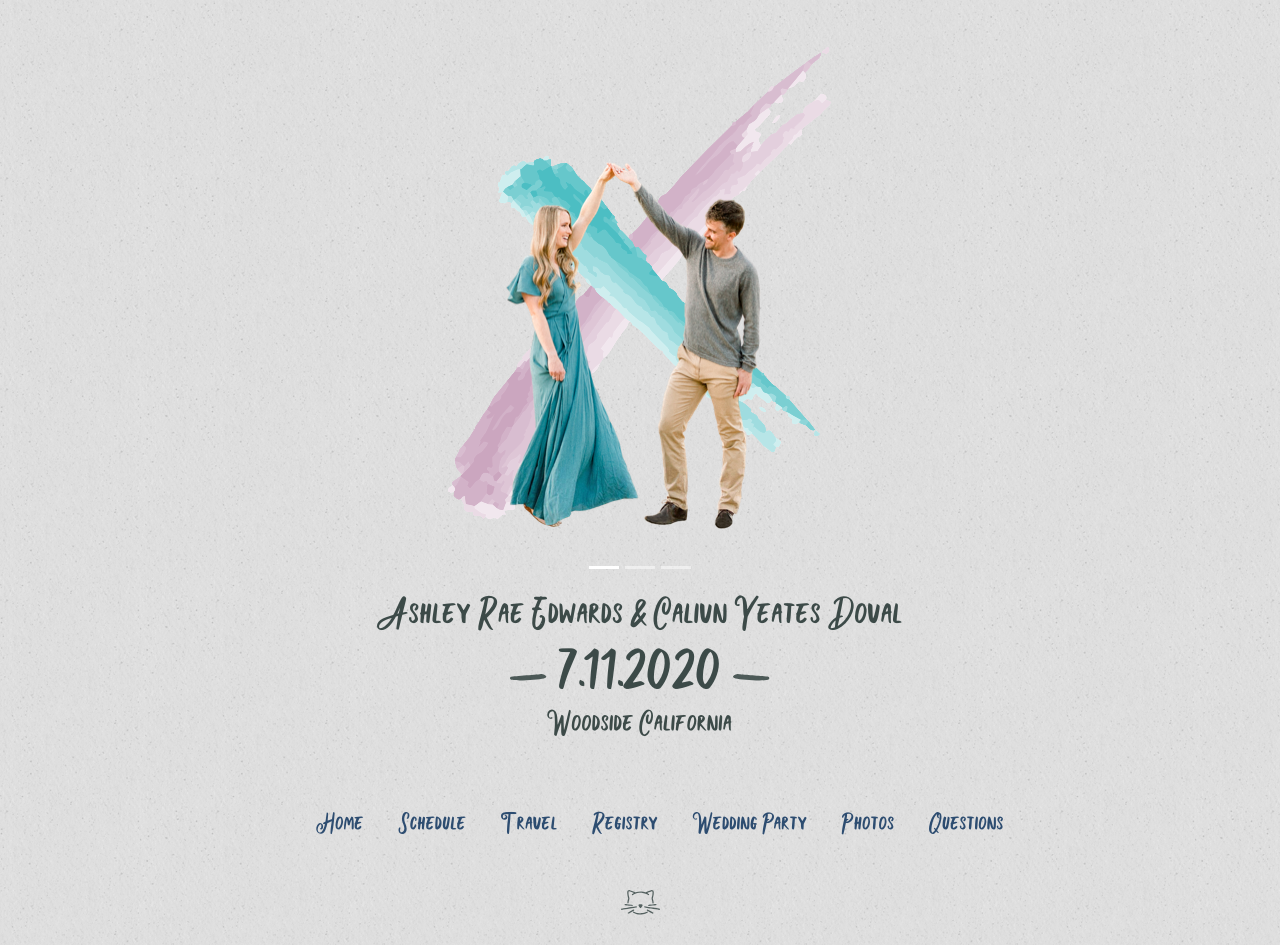
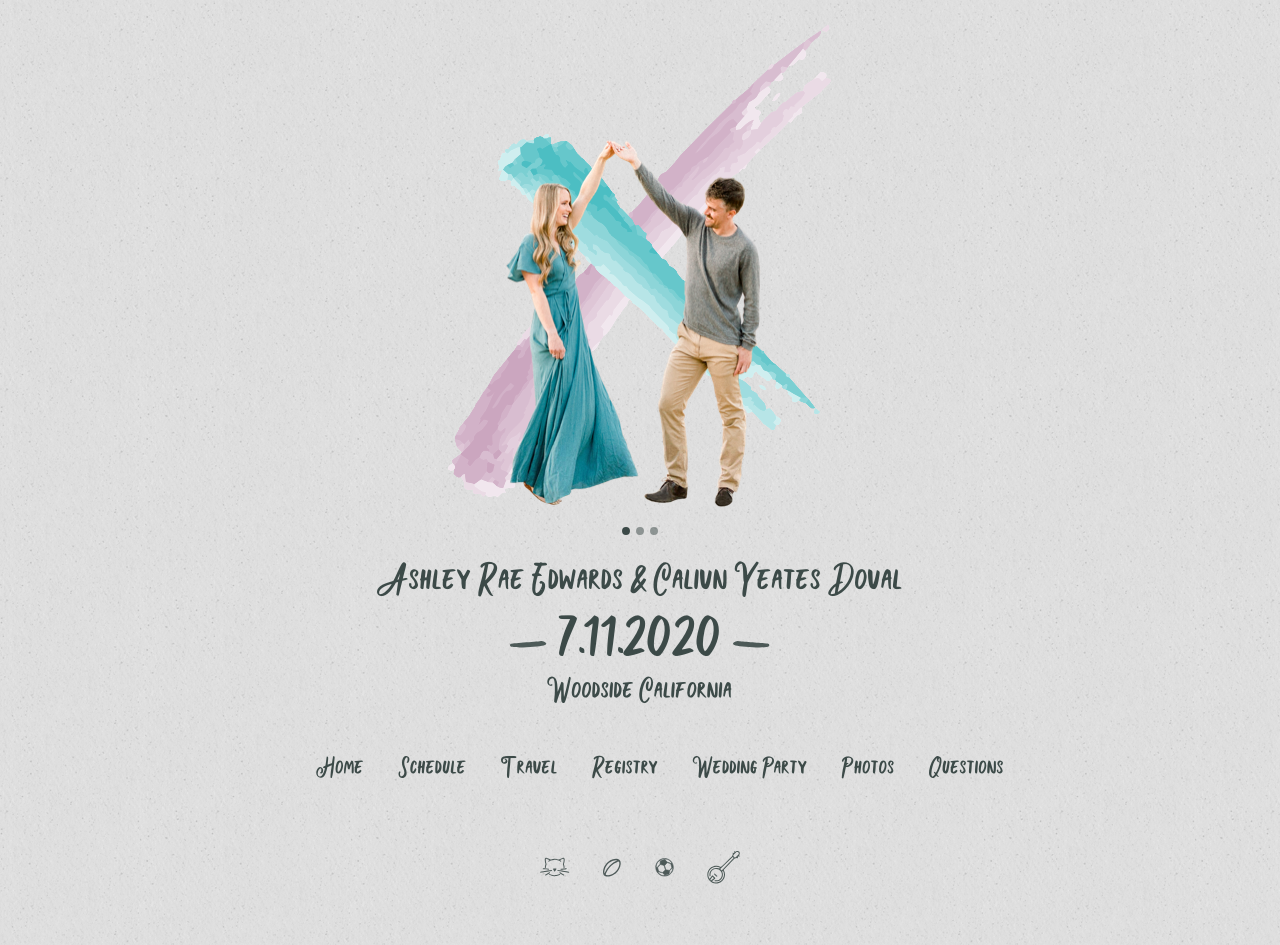
Before and after one commit to cydoval/save, a Jekyll site: the page built from index.html, in a window 1280 px wide. Built offline with Jekyll 4.4.1, drawn with Linux system fonts in a browser that asks for light colours; nearby versions of some CDN libraries; the list of posts is cut into pages by our own code; comment, search, counter and statistics services are not loaded.

Commit message:
lunchtime push

```diff
--- a/_includes/footer.html
+++ b/_includes/footer.html
@@ -1,7 +1,16 @@
 <footer class="container text-center">
-    <div class="foot-icons">
+    <div class="foot-icons d-flex justify-content-center align-items-bottom">
+      <a href="/media/rupert.mov">
+        <img src="/media/cat.svg" alt="Cat icon">
+      </a>
       <a target="_blank" href="https://caes.ucdavis.edu">
-        <img src="/media/cat.svg" alt="CAES logo">
+        <img src="/media/rugby.svg" alt="CAES logo">
+      </a>
+      <a target="_blank" href="https://caes.ucdavis.edu">
+        <img src="/media/soccer.svg" alt="CAES logo">
+      </a>
+      <a target="_blank" href="https://caes.ucdavis.edu">
+        <img src="/media/banjo.svg" alt="CAES logo">
       </a>
     </div>
 </footer>
--- a/_sass/_main.scss
+++ b/_sass/_main.scss
@@ -12,24 +12,39 @@ body {
 flex: 1 0 auto;
 }
 .paintbrush {
-  padding:4% 0;
+  padding:2% 0 3% 0;
 }
 .carousel-item {
   width:inherit;
 }
+.carousel-indicators li {
+  background-color: $primary-font;
+  width:8px;
+  height:8px;
+  border-radius:50%;
+}
 .outsourced {
   list-style: none;
-  margin-top:5%;
+  margin-top:3%;
   li {
     display: inline;
     a {
-
+      color:$primary-font;
       font-size:3rem;
       padding:8px 16px;
+      &:hover {
+        text-decoration: underline;
+      }
     }
   }
 }
+.foot-icons {
+}
 footer {
-  padding:2% 0;
+  padding:1.25% 0;
   flex-shrink: 0;
+  a {
+      display: block;
+      padding:0 1.5%;
+  }
 }
--- a/index.html
+++ b/index.html
@@ -10,16 +10,16 @@ layout: default
         <li data-target="#carouselExampleIndicators" data-slide-to="1"></li>
         <li data-target="#carouselExampleIndicators" data-slide-to="2"></li>
       </ol>
-      <div class="carousel-inner">
+      <div class="carousel-inner" data-interval="6000">
         <div class="carousel-item active">
           <img class="img-fluid" src="/media/paintbrushpirouette.png" alt="First slide">
         </div>
-        <div class="carousel-item">
+        <div class="carousel-item" data-interval="6000">
           <img class="img-fluid" src="/media/goagspaintbrush.png" alt="Second slide">
         </div>
-        <!-- <div class="carousel-item">
-          <img class="d-block" src="/media/paintbrushpirouette.png" alt="Third slide">
-        </div> -->
+        <div class="carousel-item" data-interval="6000">
+          <img class="img-fluid" src="/media/rupertpaintbrush.png" alt="Third slide">
+        </div>
       </div>
     </div>
         <h1>Ashley Rae Edwards &amp; Calivn Yeates Doval</h1>
```
Also changed, not shown: media/banjo.svg (added), media/cat.svg, media/rugby.svg (added), media/rupertpaintbrush.png (added), media/slide1.png (deleted), media/slide2.png (deleted), media/soccer.svg (added), media/thumbnail.jpg, 5 other files.
